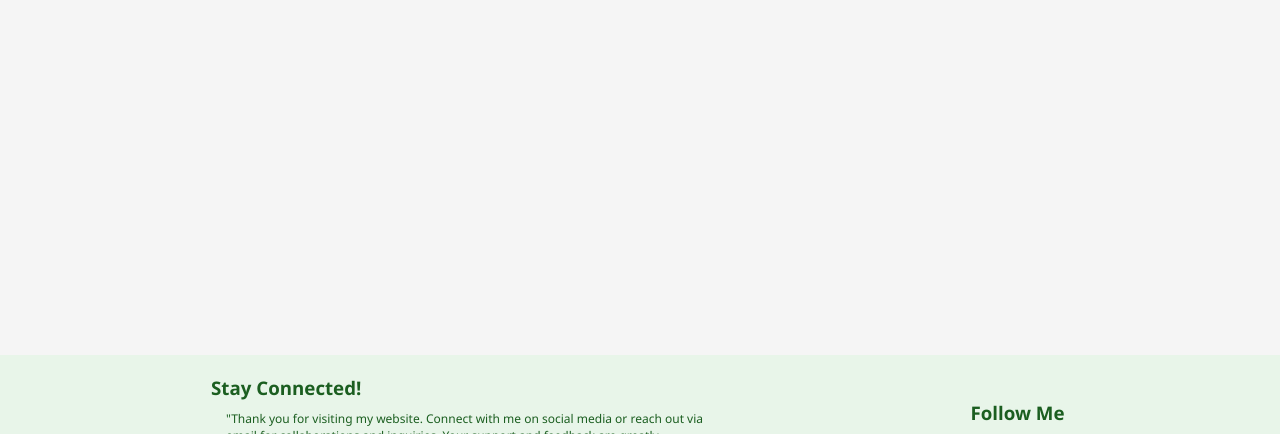
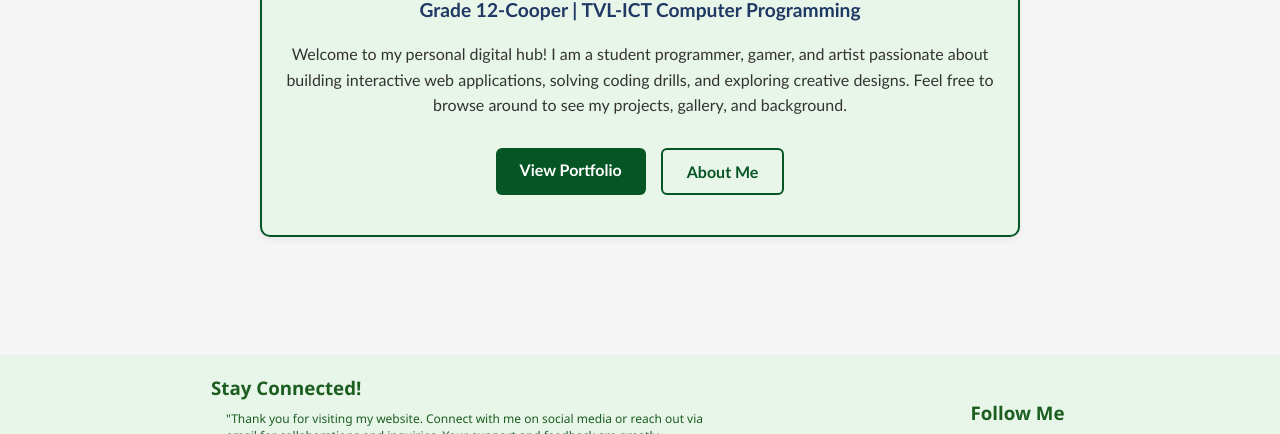
Before and after one commit to ZenSaiga/Website, a plain HTML site: page index.html in a window 1280 px wide. Shown: the part 198-632 px from the top of the page. Drawn offline with Linux system fonts and the light colour scheme.

Commit message:
Update index.html

```diff
--- a/index.html
+++ b/index.html
@@ -1,12 +1,79 @@
 <!DOCTYPE html>
 <html lang="en">
+
 <head>
     <meta charset="UTF-8">
     <meta name="viewport" content="width=device-width, initial-scale=1.0">
     <title>Home</title>
     <link rel="stylesheet" href="styles.css">
+    <style>
+
+        .welcome-section {
+            max-width: 800px;
+            margin: 50px auto;
+            padding: 0 20px;
+            text-align: center;
+        }
+        .intro-box {
+            background-color: #e8f5e9;
+            border: 2px solid #065524;
+            border-radius: 10px;
+            padding: 40px 20px;
+            box-shadow: 0 4px 6px rgba(0, 0, 0, 0.05);
+        }
+        .intro-box h1 {
+            color: #065524;
+            font-size: 2.2rem;
+            margin-bottom: 10px;
+        }
+        .intro-box h2 {
+            color: #1F3864;
+            font-size: 1.2rem;
+            margin-bottom: 20px;
+            font-weight: 600;
+        }
+        .intro-box p {
+            color: #333;
+            font-size: 1rem;
+            line-height: 1.6;
+            margin-bottom: 30px;
+        }
+        .action-links {
+            display: flex;
+            justify-content: center;
+            gap: 15px;
+            flex-wrap: wrap;
+        }
+        .main-btn {
+            display: inline-block;
+            padding: 12px 24px;
+            background-color: #065524;
+            color: white;
+            text-decoration: none;
+            font-weight: bold;
+            border-radius: 6px;
+            transition: background-color 0.2s ease;
+        }
+        .main-btn:hover {
+            background-color: #1e833e;
+        }
+
+        .outline-btn {
+            background-color: transparent;
+            color: #065524;
+            border: 2px solid #065524;
+        }
+
+        .outline-btn:hover {
+            background-color: #065524;
+            color: white;
+        }
+    </style>
 </head>
+
 <body>
+
+
     <nav class="navbar" role="navigation" aria-label="Main Navigation">
         <ul class="nav-list">
             <li class="nav-item"><a class="nav-link active" href="index.html">Home</a></li>
@@ -16,10 +83,25 @@
             <li class="nav-item"><a class="nav-link" href="Contact.html">Contact</a></li>
         </ul>
     </nav>
-    <center>
+
+
+    <main class="welcome-section">
+        <div class="intro-box">
             <h1>Julius Bergado</h1>
-        <h2>12-Cooper</h2>
-    </center>
+            <h2>Grade 12-Cooper | TVL-ICT Computer Programming</h2>
+            <p>
+                Welcome to my personal digital hub! I am a student programmer, gamer, and artist passionate about
+                building interactive web applications, solving coding drills, and exploring creative designs.
+                Feel free to browse around to see my projects, gallery, and background.
+            </p>
+            <div class="action-links">
+                <a href="Portfolio.html" class="main-btn">View Portfolio</a>
+                <a href="About.html" class="main-btn outline-btn">About Me</a>
+            </div>
+        </div>
+    </main>
+
+
     <footer class="footer">
         <div class="footer-content">
             <div class="footer-text">
@@ -30,7 +112,6 @@
                     support and feedback are greatly appreciated."
                 </p>
             </div>
-
             <div class="footer-social">
                 <h3>Follow Me</h3>
                 <div class="social-links">
@@ -40,8 +121,11 @@
                 </div>
             </div>
         </div>
-
         <div class="footer-bottom">
             <p>©2026 All rights Reserved | Designed by : Jujuber</p>
+        </div>
+    </footer>
+
 </body>
+
 </html>
```
Lines whose indentation alone changed are shown as unchanged.
